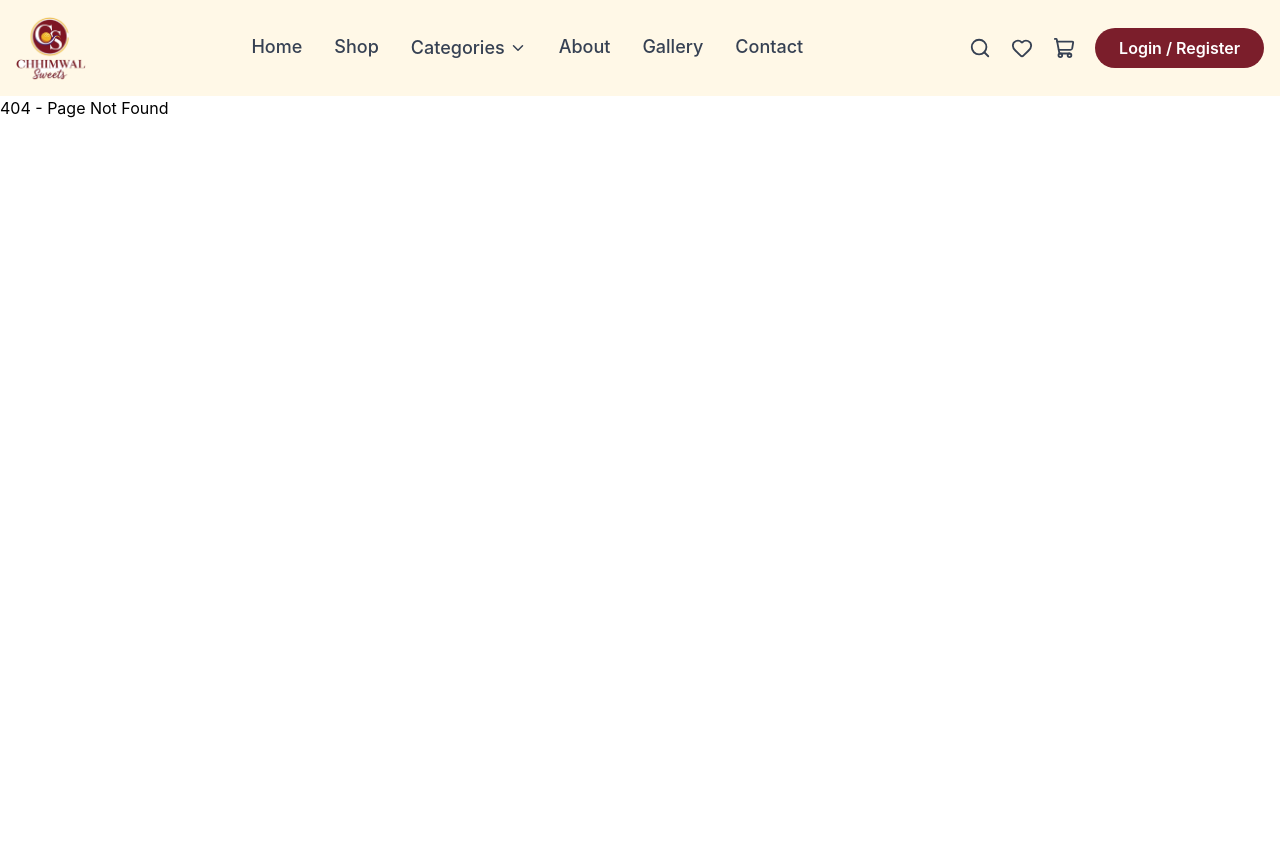
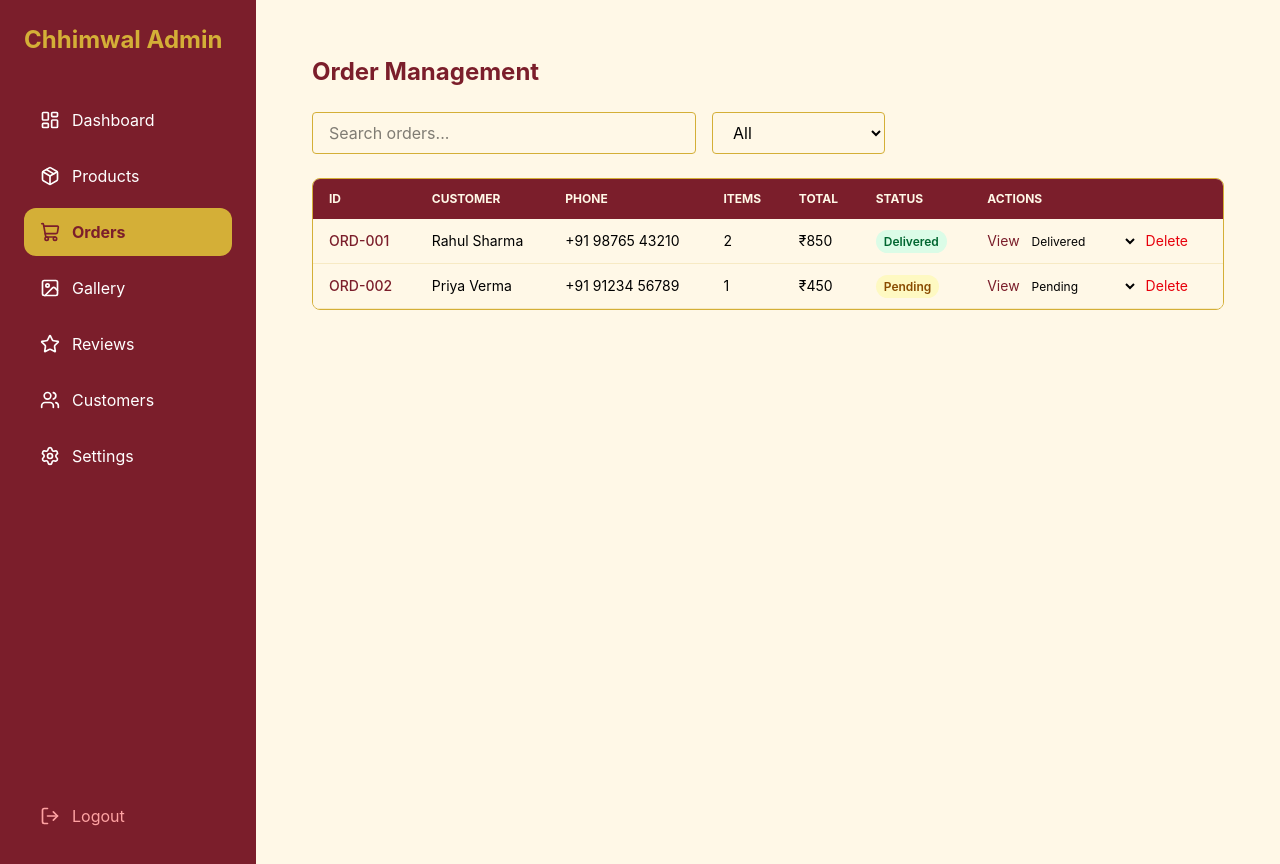
Before and after one commit to himani22122002-hue/chhimwal-sweets, a React (Vite) app in the folder client/: page /admin/orders in a window 1280 px wide. Before the commit the page ends 800 px from the top, so only its background shows below. Built offline with nearby package versions, Linux system fonts and the light colour scheme.

Commit message:
add admin order management

```diff
--- /dev/null
+++ b/client/src/components/admin/OrderDetailsModal.jsx
@@ -0,0 +1,59 @@
+import React from 'react';
+import { motion, AnimatePresence } from 'framer-motion';
+
+const OrderDetailsModal = ({ order, onClose }) => {
+  if (!order) return null;
+
+  return (
+    <AnimatePresence>
+      <motion.div
+        initial={{ opacity: 0 }}
+        animate={{ opacity: 1 }}
+        exit={{ opacity: 0 }}
+        className="fixed inset-0 bg-black/50 flex items-center justify-center p-4 z-50"
+      >
+        <motion.div
+          initial={{ scale: 0.95 }}
+          animate={{ scale: 1 }}
+          className="bg-[#FFF8E7] rounded-lg shadow-xl max-w-2xl w-full p-6 max-h-[90vh] overflow-y-auto"
+        >
+          <div className="flex justify-between items-center mb-4">
+            <h2 className="text-xl font-bold text-[#7B1E2B]">Order Details - {order.id}</h2>
+            <button onClick={onClose} className="text-[#7B1E2B] hover:text-[#D4AF37]">✕</button>
+          </div>
+
+          <div className="grid grid-cols-2 gap-4 text-sm mb-6">
+            <div>
+              <h3 className="font-semibold text-[#7B1E2B]">Customer</h3>
+              <p>{order.customer.name}</p>
+              <p>{order.customer.phone}</p>
+              <p className="text-gray-600">{order.customer.address}</p>
+            </div>
+            <div>
+              <h3 className="font-semibold text-[#7B1E2B]">Summary</h3>
+              <p>Payment: {order.paymentMethod}</p>
+              <p>Date: {order.date}</p>
+            </div>
+          </div>
+
+          <div className="mb-6">
+            <h3 className="font-semibold text-[#7B1E2B] mb-2">Items</h3>
+            {order.products.map(p => (
+              <div key={p.id} className="flex justify-between py-1 border-b border-[#D4AF37]/20">
+                <span>{p.qty}x {p.name}</span>
+                <span>₹{p.price * p.qty}</span>
+              </div>
+            ))}
+            <div className="mt-2 text-right font-bold">
+              <p>Subtotal: ₹{order.subtotal}</p>
+              <p>Delivery Fee: ₹{order.deliveryFee}</p>
+              <p className="text-lg">Total: ₹{order.total}</p>
+            </div>
+          </div>
+        </motion.div>
+      </motion.div>
+    </AnimatePresence>
+  );
+};
+
+export default OrderDetailsModal;
--- /dev/null
+++ b/client/src/components/admin/OrderTable.jsx
@@ -0,0 +1,65 @@
+import React from 'react';
+import { motion } from 'framer-motion';
+
+const STATUS_COLORS = {
+  'Pending': 'bg-yellow-100 text-yellow-800',
+  'Confirmed': 'bg-blue-100 text-blue-800',
+  'Preparing': 'bg-purple-100 text-purple-800',
+  'Out for Delivery': 'bg-orange-100 text-orange-800',
+  'Delivered': 'bg-green-100 text-green-800',
+  'Cancelled': 'bg-red-100 text-red-800',
+};
+
+const OrderTable = ({ orders, onView, onStatusChange, onDelete }) => {
+  return (
+    <div className="overflow-x-auto rounded-lg border border-[#D4AF37]">
+      <table className="w-full text-sm text-left">
+        <thead className="text-xs uppercase bg-[#7B1E2B] text-[#FFF8E7]">
+          <tr>
+            <th className="px-4 py-3">ID</th>
+            <th className="px-4 py-3">Customer</th>
+            <th className="px-4 py-3">Phone</th>
+            <th className="px-4 py-3">Items</th>
+            <th className="px-4 py-3">Total</th>
+            <th className="px-4 py-3">Status</th>
+            <th className="px-4 py-3">Actions</th>
+          </tr>
+        </thead>
+        <tbody className="bg-[#FFF8E7]">
+          {orders.map((order) => (
+            <motion.tr
+              key={order.id}
+              initial={{ opacity: 0 }}
+              animate={{ opacity: 1 }}
+              className="border-b border-[#D4AF37]/20 hover:bg-[#D4AF37]/10"
+            >
+              <td className="px-4 py-3 font-medium text-[#7B1E2B]">{order.id}</td>
+              <td className="px-4 py-3">{order.customer.name}</td>
+              <td className="px-4 py-3">{order.customer.phone}</td>
+              <td className="px-4 py-3">{order.products.length}</td>
+              <td className="px-4 py-3">₹{order.total}</td>
+              <td className="px-4 py-3">
+                <span className={`px-2 py-1 rounded-full text-xs font-semibold ${STATUS_COLORS[order.status] || 'bg-gray-100'}`}>
+                  {order.status}
+                </span>
+              </td>
+              <td className="px-4 py-3 flex gap-2">
+                <button onClick={() => onView(order)} className="text-[#7B1E2B] hover:text-[#D4AF37]">View</button>
+                <select
+                  value={order.status}
+                  onChange={(e) => onStatusChange(order.id, e.target.value)}
+                  className="text-xs bg-transparent border-none focus:ring-0"
+                >
+                  {Object.keys(STATUS_COLORS).map(s => <option key={s} value={s}>{s}</option>)}
+                </select>
+                <button onClick={() => onDelete(order.id)} className="text-red-600 hover:text-red-800">Delete</button>
+              </td>
+            </motion.tr>
+          ))}
+        </tbody>
+      </table>
+    </div>
+  );
+};
+
+export default OrderTable;
--- /dev/null
+++ b/client/src/pages/admin/Orders.jsx
@@ -0,0 +1,73 @@
+import React, { useState, useEffect } from 'react';
+import { getOrders, updateOrderStatus, deleteOrder } from '../../services/OrderService';
+import OrderTable from '../../components/admin/OrderTable';
+import OrderDetailsModal from '../../components/admin/OrderDetailsModal';
+
+const Orders = () => {
+  const [orders, setOrders] = useState([]);
+  const [filteredOrders, setFilteredOrders] = useState([]);
+  const [search, setSearch] = useState('');
+  const [filter, setFilter] = useState('All');
+  const [selectedOrder, setSelectedOrder] = useState(null);
+  const [currentPage, setCurrentPage] = useState(1);
+  const ordersPerPage = 10;
+
+  useEffect(() => {
+    const data = getOrders();
+    setOrders(data);
+    setFilteredOrders(data);
+  }, []);
+
+  useEffect(() => {
+    let result = orders.filter(order =>
+      (filter === 'All' || order.status === filter) &&
+      (order.customer.name.toLowerCase().includes(search.toLowerCase()) ||
+       order.customer.phone.includes(search) ||
+       order.id.toLowerCase().includes(search.toLowerCase()))
+    );
+    setFilteredOrders(result);
+    setCurrentPage(1);
+  }, [search, filter, orders]);
+
+  const handleStatusChange = (id, status) => {
+    setOrders(updateOrderStatus(id, status));
+  };
+
+  const handleDelete = (id) => {
+    if (window.confirm('Are you sure you want to delete this order?')) {
+      setOrders(deleteOrder(id));
+    }
+  };
+
+  const paginatedOrders = filteredOrders.slice((currentPage - 1) * ordersPerPage, currentPage * ordersPerPage);
+
+  return (
+    <div className="p-6 bg-[#FFF8E7] min-h-screen">
+      <h1 className="text-2xl font-bold text-[#7B1E2B] mb-6">Order Management</h1>
+
+      <div className="flex gap-4 mb-6">
+        <input
+          type="text"
+          placeholder="Search orders..."
+          value={search}
+          onChange={(e) => setSearch(e.target.value)}
+          className="border border-[#D4AF37] rounded px-4 py-2 w-full max-w-sm"
+        />
+        <select value={filter} onChange={(e) => setFilter(e.target.value)} className="border border-[#D4AF37] rounded px-4 py-2">
+          {['All', 'Pending', 'Confirmed', 'Preparing', 'Out for Delivery', 'Delivered', 'Cancelled'].map(s => <option key={s} value={s}>{s}</option>)}
+        </select>
+      </div>
+
+      <OrderTable
+        orders={paginatedOrders}
+        onView={setSelectedOrder}
+        onStatusChange={handleStatusChange}
+        onDelete={handleDelete}
+      />
+
+      {selectedOrder && <OrderDetailsModal order={selectedOrder} onClose={() => setSelectedOrder(null)} />}
+    </div>
+  );
+};
+
+export default Orders;
--- a/client/src/routes/AppRoutes.jsx
+++ b/client/src/routes/AppRoutes.jsx
@@ -21,6 +21,7 @@ import NotFound from '../pages/NotFound';
 import AdminDashboard from '../pages/admin/AdminDashboard';
 import AdminProducts from '../pages/admin/Products';
 import ProductForm from '../pages/admin/ProductForm';
+import Orders from '../pages/admin/Orders';
 
 export default function AppRoutes() {
   return (
@@ -46,6 +47,7 @@ export default function AppRoutes() {
         <Route path="products" element={<AdminProducts />} />
         <Route path="products/add" element={<ProductForm />} />
         <Route path="products/edit/:id" element={<ProductForm />} />
+        <Route path="orders" element={<Orders />} />
       </Route>
     </Routes>
   );
--- /dev/null
+++ b/client/src/services/OrderService.js
@@ -0,0 +1,51 @@
+const STORAGE_KEY = 'chhimwal_orders';
+
+const SAMPLE_ORDERS = [
+  {
+    id: 'ORD-001',
+    customer: { name: 'Rahul Sharma', phone: '+91 98765 43210', address: '12, MG Road, Dehradun' },
+    products: [{ id: 1, name: 'Besan Ladoo', price: 250, qty: 2 }, { id: 2, name: 'Singodi', price: 300, qty: 1 }],
+    subtotal: 800,
+    deliveryFee: 50,
+    total: 850,
+    paymentMethod: 'COD',
+    date: '2023-10-25',
+    status: 'Delivered'
+  },
+  {
+    id: 'ORD-002',
+    customer: { name: 'Priya Verma', phone: '+91 91234 56789', address: '45, Civil Lines, Haridwar' },
+    products: [{ id: 3, name: 'Milk Cake', price: 400, qty: 1 }],
+    subtotal: 400,
+    deliveryFee: 50,
+    total: 450,
+    paymentMethod: 'Online',
+    date: '2023-10-27',
+    status: 'Pending'
+  }
+];
+
+export const getOrders = () => {
+  const stored = localStorage.getItem(STORAGE_KEY);
+  if (!stored) {
+    localStorage.setItem(STORAGE_KEY, JSON.stringify(SAMPLE_ORDERS));
+    return SAMPLE_ORDERS;
+  }
+  return JSON.parse(stored);
+};
+
+export const updateOrderStatus = (id, status) => {
+  const orders = getOrders();
+  const updatedOrders = orders.map(order =>
+    order.id === id ? { ...order, status } : order
+  );
+  localStorage.setItem(STORAGE_KEY, JSON.stringify(updatedOrders));
+  return updatedOrders;
+};
+
+export const deleteOrder = (id) => {
+  const orders = getOrders();
+  const filteredOrders = orders.filter(order => order.id !== id);
+  localStorage.setItem(STORAGE_KEY, JSON.stringify(filteredOrders));
+  return filteredOrders;
+};
```
